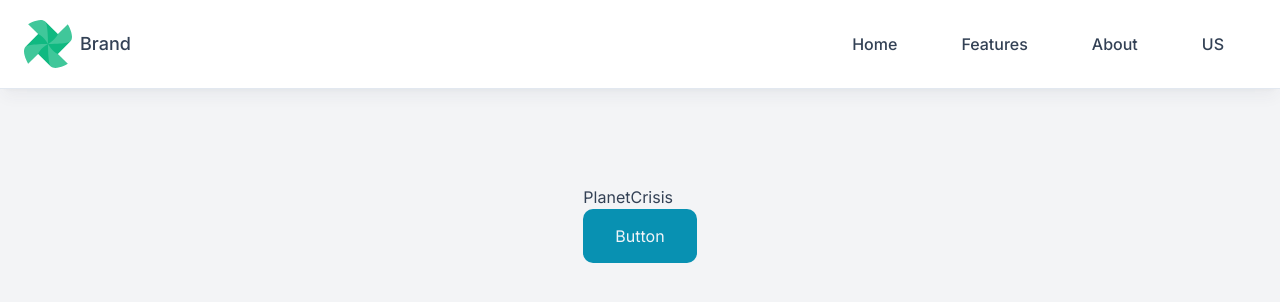
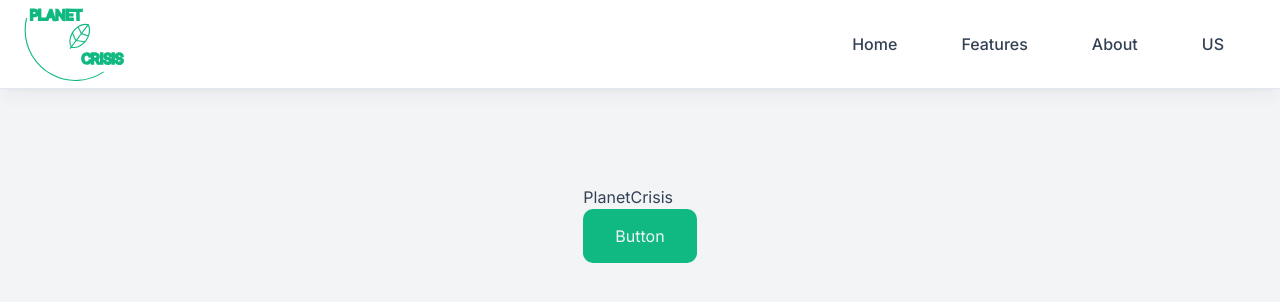
Before and after one commit to PlanetCrisisInfo/frontend, a Next.js app: page / in a window 1280 px wide. Shown: the top 302 px of the page. Built offline with nearby package versions, Linux system fonts and the light colour scheme.

Commit message:
good effort 🎉

```diff
--- a/app/_components/Navbar/Navbar.tsx
+++ b/app/_components/Navbar/Navbar.tsx
@@ -1,8 +1,15 @@
+import Image from "next/image"
+import Link from "next/link"
+
+import { Component } from "@/types"
+
 import Hamburger from "./Hamburger"
 import NavbarContextProvider from "./NavbarContextProvider"
 import NavigationLinks from "./NavigationLinks"
 
-export default function Navbar() {
+type Props = {}
+
+const Navbar: Component<Props> = () => {
   return (
     <>
       {/*<!-- Component: Basic Navbar --> */}
@@ -14,43 +21,30 @@ export default function Navbar() {
             role="navigation"
           >
             {/*      <!-- Brand logo --> */}
-            <a
+            <Link
               id="WindUI"
               aria-label="WindUI logo"
               aria-current="page"
               className="flex items-center gap-2 whitespace-nowrap py-3 text-lg focus:outline-none lg:flex-1"
-              href="#"
+              href="/"
             >
-              <svg
-                width="300"
-                height="300"
-                viewBox="0 0 300 300"
-                fill="none"
-                xmlns="http://www.w3.org/2000/svg"
-                className="h-12 w-12 bg-emerald-500"
-              >
-                <path
-                  fillRule="evenodd"
-                  clipRule="evenodd"
-                  d="M88.1121 88.1134L150.026 150.027L150.027 150.027L150.027 150.027L150.028 150.027L150.027 150.026L88.1133 88.1122L88.1121 88.1134ZM273.878 273.877C272.038 274.974 196.128 319.957 165.52 289.349L88.1124 211.942L26.1434 273.911C26.1434 273.911 -20.3337 196.504 10.651 165.519L88.1121 88.1134L26.1417 26.1433C26.1417 26.1433 69.6778 0.00338007 104.519 0H0V300H300V0H104.533C116.144 0.00112664 126.789 2.90631 134.534 10.651L211.941 88.1123L273.877 26.177C274.974 28.0159 319.957 103.926 289.349 134.535L211.942 211.942L273.878 273.877ZM273.878 273.877L273.912 273.857V273.911L273.878 273.877ZM273.877 26.177L273.911 26.1429H273.857C273.857 26.1429 273.863 26.1544 273.877 26.177Z"
-                  fill="white"
+              <div className="max-w-[100px]">
+                <Image
+                  src="/images/planet-crisis-logo.svg"
+                  alt="Planet Crisis Logo"
+                  layout=""
+                  width={174}
+                  height={131}
                 />
-                <path
-                  fillRule="evenodd"
-                  clipRule="evenodd"
-                  d="M0 0H300V300H0V0ZM150.026 150.025C121.715 99.731 88.1131 88.1122 88.1131 88.1122L10.6508 165.519C10.6508 165.519 26.143 150.027 150.026 150.027H150.027C150.026 150.027 150.026 150.027 150.026 150.027L150.026 150.027C99.731 178.339 88.1124 211.941 88.1124 211.941L165.52 289.348C165.52 289.348 150.032 273.86 150.027 150.027H150.029C178.341 200.323 211.944 211.942 211.944 211.942L289.352 134.535C289.352 134.535 273.864 150.023 150.027 150.027V150.027L150.027 150.027C200.322 121.715 211.941 88.1125 211.941 88.1125L134.534 10.651C134.534 10.651 150.026 26.1431 150.026 150.025ZM150.027 150.027L150.026 150.027C150.026 150.026 150.026 150.026 150.026 150.025C150.026 150.025 150.027 150.026 150.027 150.027ZM150.027 150.027L150.027 150.026L150.027 150.027C150.027 150.027 150.027 150.027 150.027 150.027L150.027 150.027ZM150.027 150.027C150.027 150.027 150.027 150.027 150.027 150.027H150.027L150.027 150.027Z"
-                  fill="rgba(255,255,255,.2)"
-                />
-              </svg>
-              Brand
-            </a>
+              </div>
+            </Link>
             <NavbarContextProvider>
               {/*      <!-- Mobile trigger --> */}
               <Hamburger />
               {/*      <!-- Navigation links --> */}
               <NavigationLinks>
                 <li role="none" className="flex items-stretch">
-                  <a
+                  <Link
                     role="menuitem"
                     aria-haspopup="false"
                     tabIndex={0}
@@ -58,10 +52,10 @@ export default function Navbar() {
                     href="#"
                   >
                     <span>Home</span>
-                  </a>
+                  </Link>
                 </li>
                 <li role="none" className="flex items-stretch">
-                  <a
+                  <Link
                     role="menuitem"
                     aria-current="page"
                     aria-haspopup="false"
@@ -70,10 +64,10 @@ export default function Navbar() {
                     href="#"
                   >
                     <span>Features</span>
-                  </a>
+                  </Link>
                 </li>
                 <li role="none" className="flex items-stretch">
-                  <a
+                  <Link
                     role="menuitem"
                     aria-haspopup="false"
                     tabIndex={0}
@@ -81,10 +75,10 @@ export default function Navbar() {
                     href="#"
                   >
                     <span>About</span>
-                  </a>
+                  </Link>
                 </li>
                 <li role="none" className="flex items-stretch">
-                  <a
+                  <Link
                     role="menuitem"
                     aria-haspopup="false"
                     tabIndex={0}
@@ -92,7 +86,7 @@ export default function Navbar() {
                     href="#"
                   >
                     <span>US</span>
-                  </a>
+                  </Link>
                 </li>
               </NavigationLinks>
             </NavbarContextProvider>
@@ -103,3 +97,4 @@ export default function Navbar() {
     </>
   )
 }
+export default Navbar
--- a/app/_components/Navbar/NavbarContextProvider.tsx
+++ b/app/_components/Navbar/NavbarContextProvider.tsx
@@ -1,12 +1,12 @@
 "use client"
 import React, { createContext, useState } from "react"
 
-type CreateContextType = {
+type NavbarContextType = {
   isToggleOpen: boolean
   setIsToggleOpen: React.Dispatch<React.SetStateAction<boolean>>
 }
 
-export const NavbarContext = createContext<CreateContextType>({
+export const NavbarContext = createContext<NavbarContextType>({
   isToggleOpen: false,
   setIsToggleOpen: () => {},
 })
--- a/app/globals.scss
+++ b/app/globals.scss
@@ -30,7 +30,7 @@
   .neutral {
     @apply bg-gray-100 text-slate-700;
     &.btn {
-      @apply bg-cyan-600  text-slate-100 hover:bg-cyan-400;
+      @apply bg-emerald-500  text-slate-100 hover:bg-emerald-400;
     }
   }
 }
--- a/types/index.ts
+++ b/types/index.ts
@@ -1,6 +1,4 @@
-export type ComponentProps<T> = T
-
-export type Component<T> = React.FC<ComponentProps<T>>
+export type Component<T> = React.FC<T>
 
 export type PageProps = {
   params: any
```
Also changed, not shown: app/_components/Navbar/Hamburger.tsx (+7 -1 lines), app/_components/Navbar/NavigationLinks.tsx (+6 -2 lines), public/images/planet-crisis-logo.png (added), public/images/planet-crisis-logo.svg (added).
